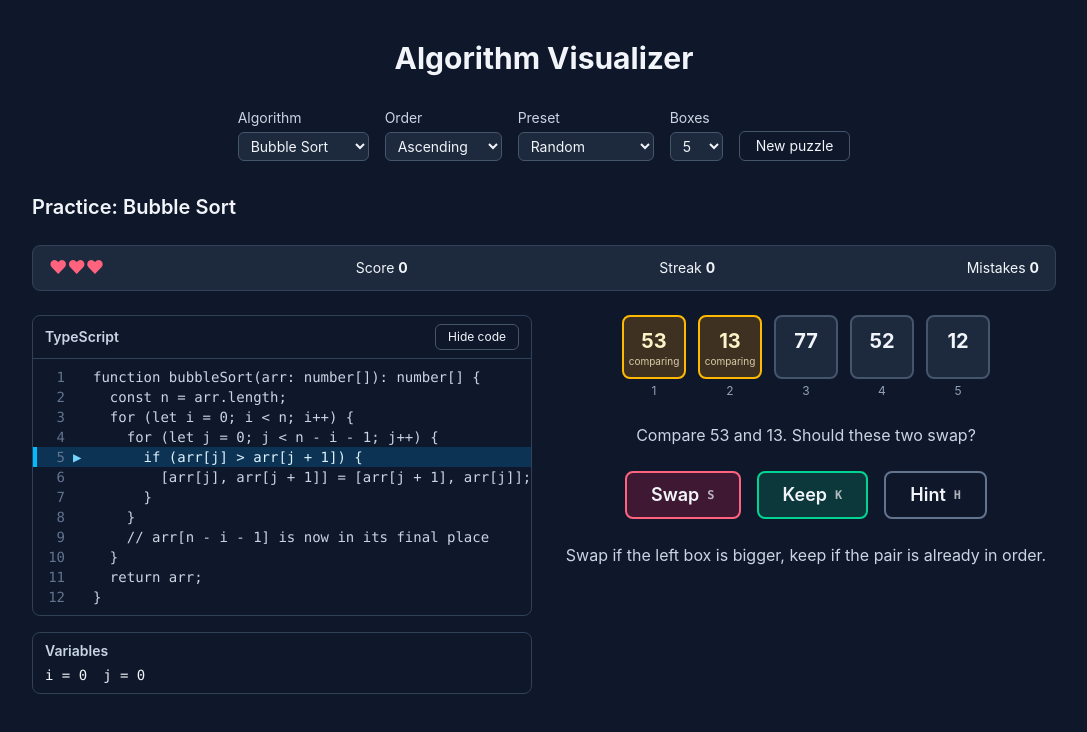
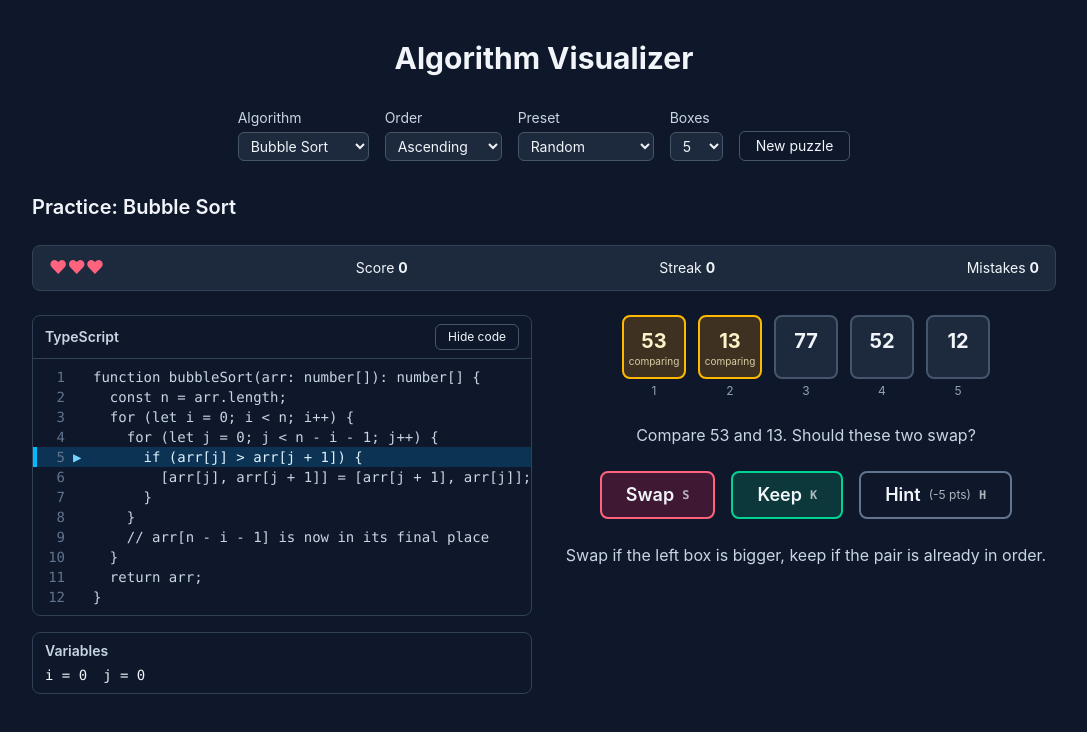
Before and after one commit to H4DRI165/algorithm-visualizer, a React (Vite) app: page / in a window 1280 px wide. Shown: the top 732 px of the page, without its empty margins (96-1183 px from the left). Built offline with nearby package versions, Linux system fonts and the light colour scheme.

Commit message:
feat: charge score points for hints

```diff
--- a/src/components/game/PlayControls.tsx
+++ b/src/components/game/PlayControls.tsx
@@ -1,4 +1,5 @@
 import type { PromptOption } from '../../game/prompt'
+import { HINT_COST } from '../../game/scoring'
 import type { Move } from '../../game/types'
 
 interface PlayControlsProps {
@@ -41,6 +42,9 @@ export function PlayControls({ options, onChoose, onHint }: PlayControlsProps) {
           className={`${buttonClass} border-slate-500 hover:bg-slate-700`}
         >
           Hint
+          <span className="text-xs font-normal opacity-70">
+            (-{HINT_COST} pts)
+          </span>
           <kbd aria-hidden="true" className="text-xs opacity-70">
             H
           </kbd>
--- a/src/components/screens/PlayScreen.tsx
+++ b/src/components/screens/PlayScreen.tsx
@@ -31,7 +31,7 @@ export function PlayScreen({
   algorithm = bubbleSortAlgorithm,
 }: PlayScreenProps) {
   const game = useGame(algorithm, input, order, lives)
-  const { state, prompt, play } = game
+  const { state, prompt, play, spendHint } = game
   const playing = state.status === 'playing'
   const options = prompt?.options
   const listing = useMemo(() => algorithm.listing(order), [algorithm, order])
@@ -39,7 +39,10 @@ export function PlayScreen({
   const [watchFrom, setWatchFrom] = useState<number | null>(null)
   const watching = watchFrom !== null
   const { cursor } = state
-  const openHint = useCallback(() => setWatchFrom(cursor + 1), [cursor])
+  const openHint = useCallback(() => {
+    spendHint()
+    setWatchFrom(cursor + 1)
+  }, [spendHint, cursor])
 
   useEffect(() => {
     if (watching) return
--- a/src/game/scoring.ts
+++ b/src/game/scoring.ts
@@ -35,3 +35,11 @@ export function calculateStars(
   if (mistakes <= rules.two) return 2
   return 1
 }
+
+export const HINT_COST = 5
+
+/** Opening a hint costs points, never lives or stars. Score stays at 0 or more. */
+export function chargeHint(state: GameState): GameState {
+  if (state.status !== 'playing') return state
+  return { ...state, score: Math.max(0, state.score - HINT_COST) }
+}
--- a/src/hooks/useGame.ts
+++ b/src/hooks/useGame.ts
@@ -7,17 +7,20 @@ import {
 } from '../game/beTheAlgorithm'
 import { getBoardView } from '../game/boardView'
 import { getFallbackHint, getPrompt } from '../game/prompt'
-import { DEFAULT_LIVES, calculateStars } from '../game/scoring'
+import { DEFAULT_LIVES, calculateStars, chargeHint } from '../game/scoring'
 import type { GameState, Move } from '../game/types'
 
 type Action =
   | { type: 'move'; move: Move; steps: readonly SortStep[] }
+  | { type: 'hint' }
   | { type: 'restart'; steps: readonly SortStep[]; lives: number }
 
 function reducer(state: GameState, action: Action): GameState {
   switch (action.type) {
     case 'move':
       return beTheAlgorithmReducer(state, action.move, action.steps)
+    case 'hint':
+      return chargeHint(state)
     case 'restart':
       return createInitialState(action.steps, action.lives)
   }
@@ -60,6 +63,8 @@ export function useGame(
     [steps],
   )
 
+  const spendHint = useCallback(() => dispatch({ type: 'hint' }), [])
+
   const restart = useCallback(() => {
     dispatch({ type: 'restart', steps, lives })
   }, [steps, lives])
@@ -76,6 +81,7 @@ export function useGame(
     hint: getFallbackHint(algorithm.compareStyle, order),
     stars: calculateStars(state.status, state.mistakes),
     play,
+    spendHint,
     restart,
   }
 }
```
Also changed, not shown: 2 other files (tests, documents, lock files or other folders).
